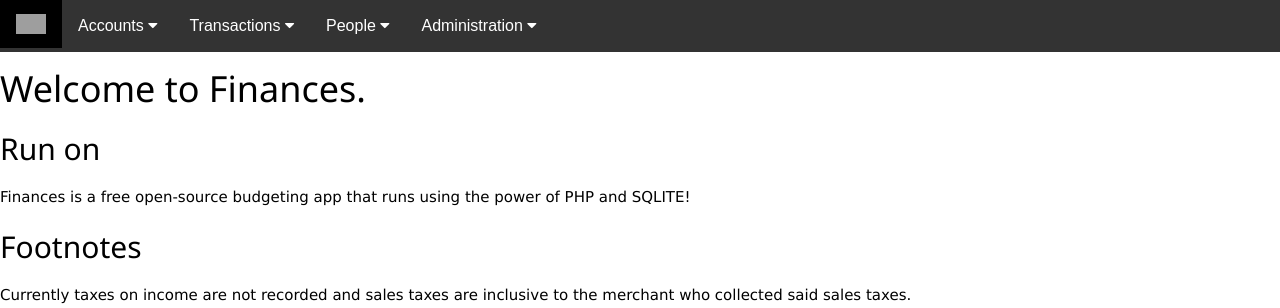
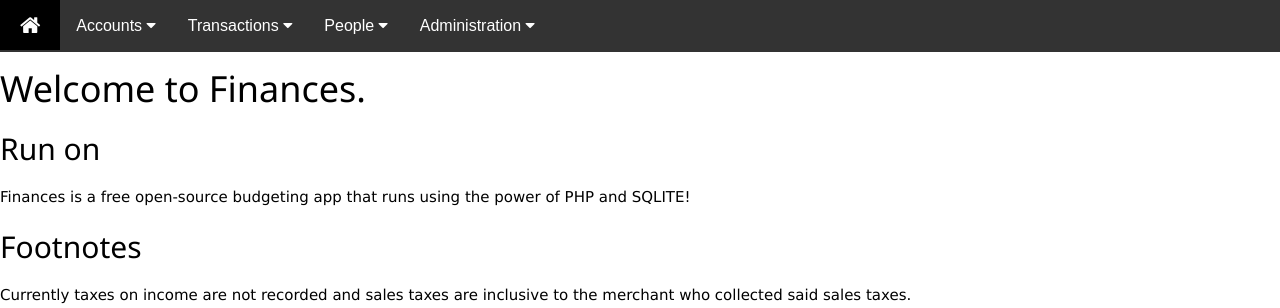
Before and after one commit to 65001/Finances, a PHP site: page /index.php in a window 1280 px wide. Shown: the top 308 px of the page. Run offline with PHP 8.4, Linux system fonts and the light colour scheme; some libraries are stand-ins or nearby versions; grey boxes are pictures that could not be loaded.

Commit message:
Removed usage of flaticon image

```diff
--- a/nav.php
+++ b/nav.php
@@ -1,7 +1,6 @@
 <?php
 	include("code.php");
 ?>
-
 		<meta name="viewport" content="width=device-width, initial-scale=1">
 		<script src="https://code.jquery.com/jquery-3.3.1.slim.min.js" integrity="sha256-3edrmyuQ0w65f8gfBsqowzjJe2iM6n0nKciPUp8y+7E=" crossorigin="anonymous"></script>
 		<script type="text/javascript" charset="utf8" src="https://cdn.datatables.net/1.10.16/js/jquery.dataTables.js"></script>
@@ -11,17 +10,17 @@
 		<link rel="stylesheet" href="https://www.w3schools.com/w3css/4/w3.css">
 		<link rel="stylesheet" href="https://cdnjs.cloudflare.com/ajax/libs/font-awesome/4.7.0/css/font-awesome.min.css">
 		<link rel="stylesheet" href="https://cdnjs.cloudflare.com/ajax/libs/select2/4.0.6-rc.0/css/select2.min.css" />
+		<link rel="manifest" href="/Finances/manifest.json">
 
 		<div class="navbar">
-			<div class="dropdown">
+			<div class="dropdown w3-mobile">
 				<a href=<?php echo Wrap(Finances()); ?>>
-					<img src="https://image.flaticon.com/icons/svg/263/263115.svg" width="30" height="20">
+					<i style="font-size:22px" class="fa fa-home fa-fw"></i>
 				</a>
 			</div>
+
 			<div class="dropdown">
-				 <button class="dropbtn">Accounts
-					<i class="fa fa-caret-down"></i>
-				</button>
+				<button class="dropbtn">Accounts <i class="fa fa-caret-down"></i></button>
 				<div class="dropdown-content">
 					<a href=<?php echo Wrap(Accounts()."My Accounts"); ?>>My Accounts</a>
 					<a href=<?php echo Wrap(Accounts()."My Inactive Accounts"); ?>>My Inactive Accounts</a>
@@ -34,9 +33,7 @@
 			</div>
 
 			<div class="dropdown">
-			    <button class="dropbtn">Transactions
-					<i class="fa fa-caret-down"></i>
-				</button>
+			    <button class="dropbtn">Transactions <i class="fa fa-caret-down"></i></button>
 				<div class="dropdown-content">
 					<a href=<?php echo Wrap(Transactions()."Transactions"); ?>>All Transactions</a>
 					<a href=<?php echo Wrap(Transactions()."Summary"); ?>>Summary</a>
@@ -54,7 +51,7 @@
 				</div>
 			</div>
 
-			<div class="dropdown">
+			<div class="dropdown w3-mobile">
 				<button class="dropbtn">Administration <i class="fa fa-caret-down"></i></button>
 
 				<div class="dropdown-content">
```
Also changed, not shown: manifest.json (added).
